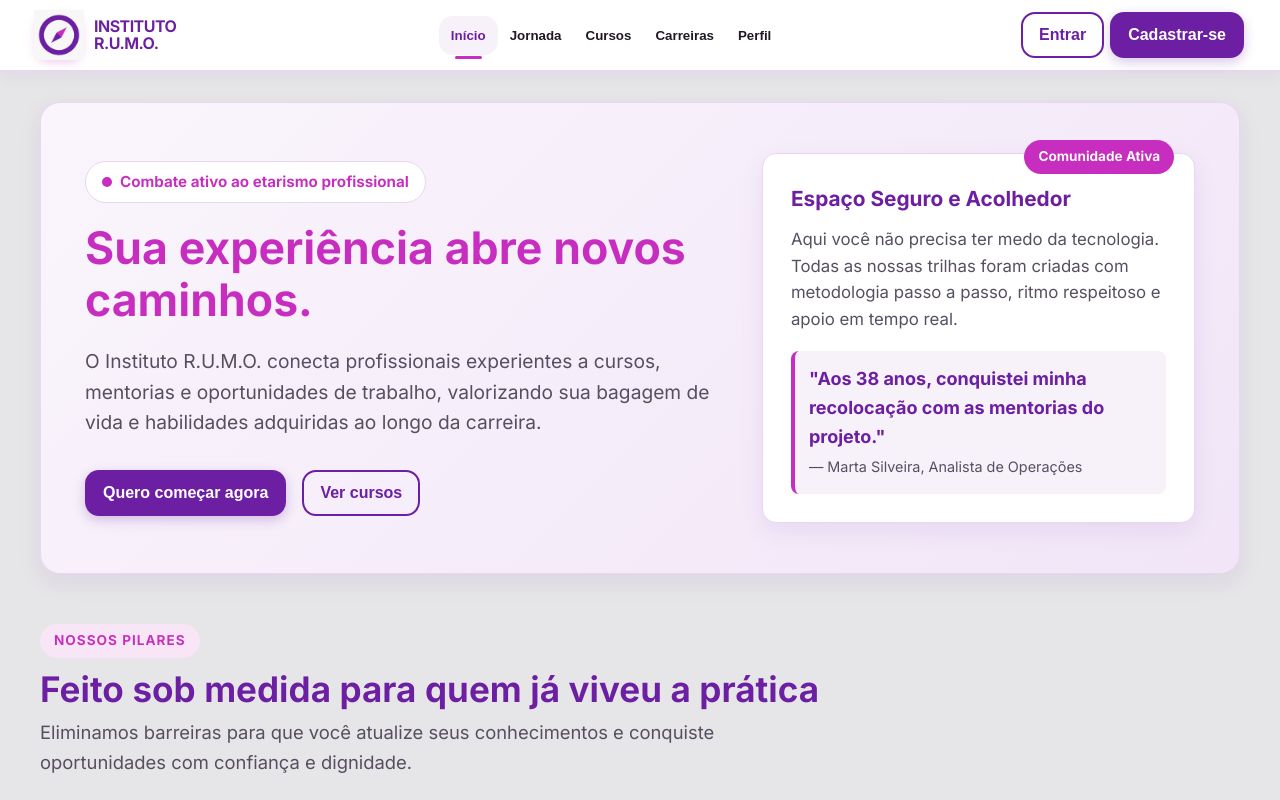
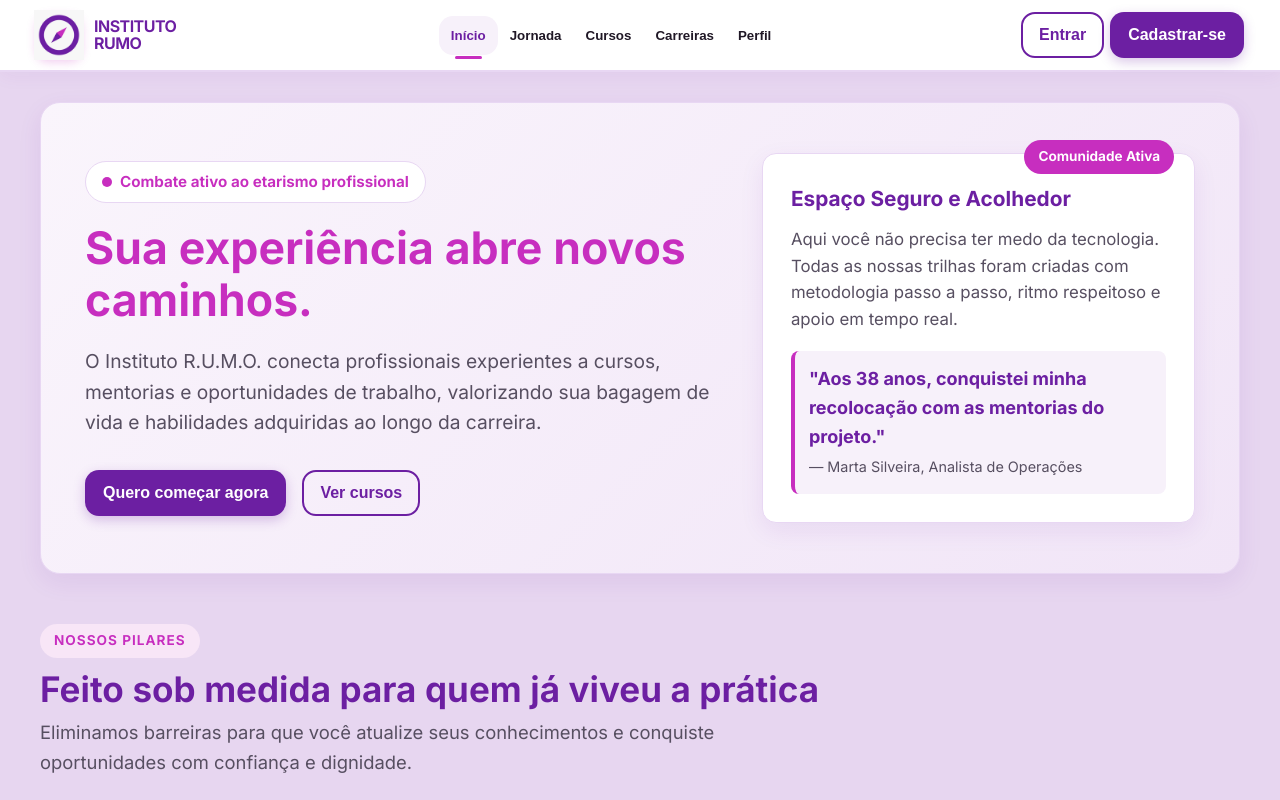
Before and after one commit to adriegomes/Instituto-RUMO, a plain HTML site: page index.html in a window 1280 px wide. Shown: the top 800 px of the page. Drawn offline with Linux system fonts and the light colour scheme.

Commit message:
Ajuste: Paleta de cores no CSS, e título

```diff
--- a/index.html
+++ b/index.html
@@ -4,7 +4,7 @@
 <head>
     <meta charset="UTF-8">
     <meta name="viewport" content="width=device-width, initial-scale=1.0">
-    <title> Instituto R.U.M.O. </title>
+    <title> Instituto RUMO </title>
 
     <!-- Fontes do Google -->
     <link rel="preconnect" href="https://fonts.googleapis.com">
@@ -25,10 +25,10 @@
     <header class="main-header">
         <div class="header-container">
             <a class="brand-logo" onclick="navigateTo('view-inicio')">
-                <div class="logo-badge" aria-hidden="true"> <img src="imagens/imagem1.jpg"
-                        alt="Logo do Instituto R.U.M.O." width="50"> </div>
+                <div class="logo-badge" aria-hidden="true"> <img src="imagens/imagem1.jpg" alt="Logo do Instituto RUMO"
+                        width="50"> </div>
                 <div class="logo-texts">
-                    <h1>INSTITUTO R.U.M.O.</h1>
+                    <h1>INSTITUTO RUMO</h1>
                 </div>
             </a>
 
--- a/style.css
+++ b/style.css
@@ -62,7 +62,7 @@ body {
     font-size: var(--base-font-size);
     line-height: 1.6;
     color: var(--text-main);
-    background-color: #e6e5e7;
+    background-color: #e7d6f0;
     -webkit-font-smoothing: antialiased;
     overflow-x: hidden;
 }
@@ -1109,8 +1109,8 @@ footer.main-footer {
 }
 
 .icone-card {
-    width: 10rem;
-    height: 6rem;
+    width: 8rem;
+    height: 5rem;
     color: var(--secondary-light);
 
 }
```
